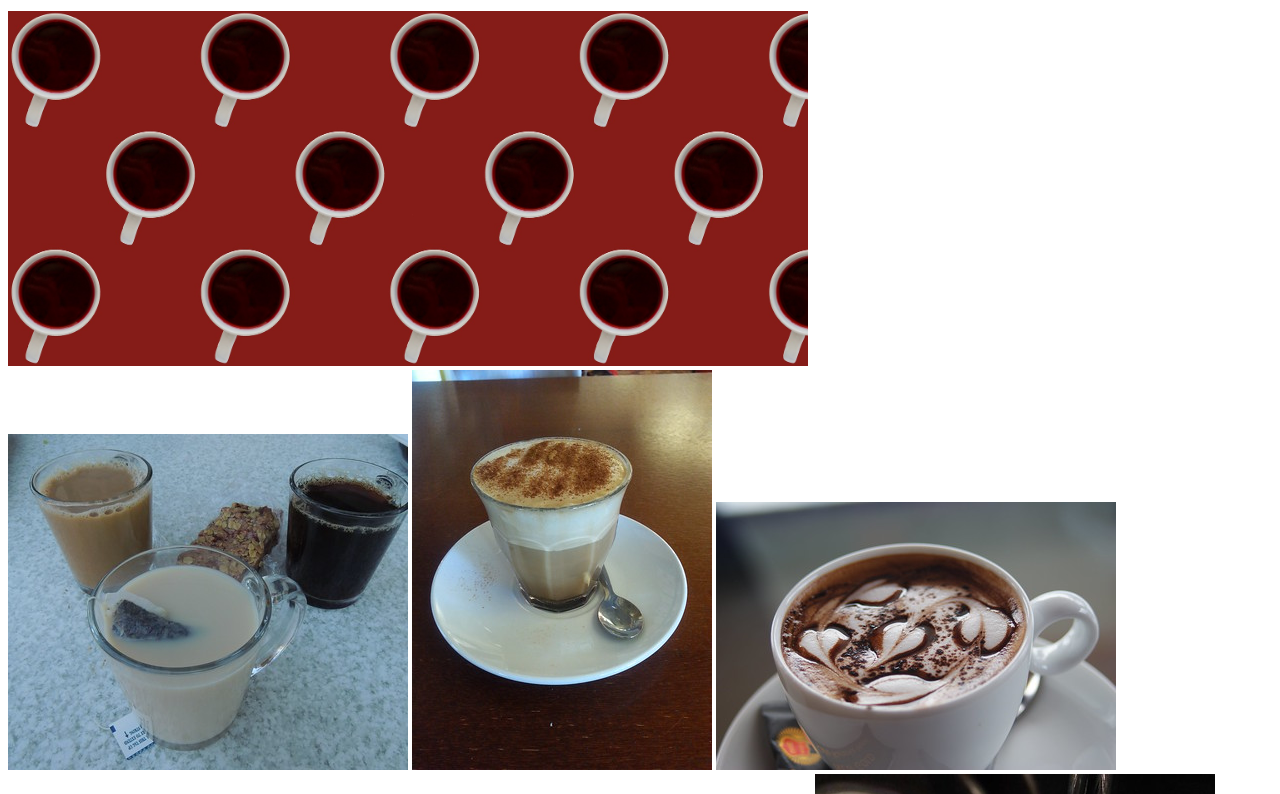
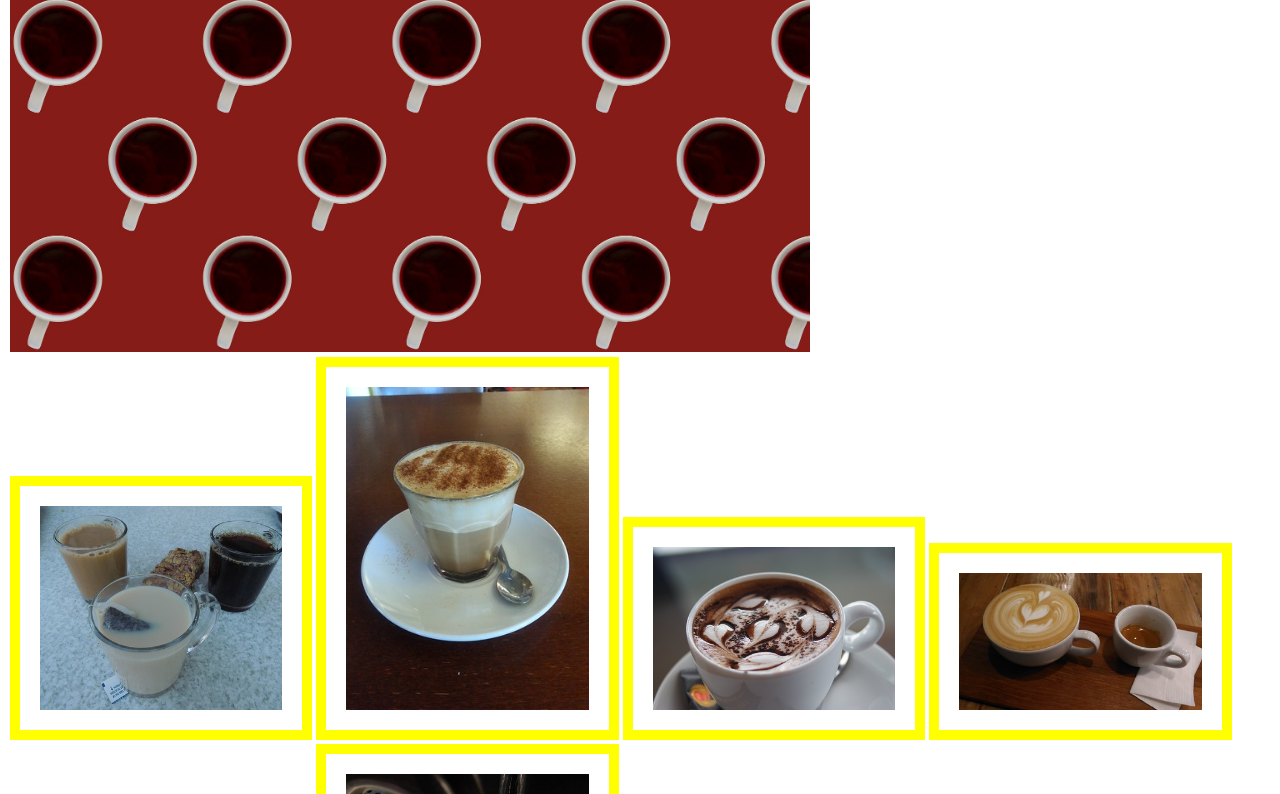
Before and after one commit to rachit909/week3, a plain HTML site: page jackie.html in a window 1280 px wide. Shown: the part 139-933 px from the top of the page. Drawn offline with Linux system fonts and the light colour scheme.

Commit message:
Add files via upload

```diff
--- a/jackie.html
+++ b/jackie.html
@@ -4,10 +4,10 @@
     <meta charset="UTF-8">
     <meta http-equiv="X-UA-Compatible" content="IE=edge">
     <meta name="viewport" content="width=device-width, initial-scale=1.0">
-    <!-- <link rel="stylesheet" href="css/html5reset.css"> -->
-    <!-- <link rel="stylesheet" href="css/student1.css"> -->
-    <!-- <link rel="stylesheet" href="css/student2.css"> -->
-    <!-- <link rel="stylesheet" href="css/student3.css"> -->
+    <link rel="stylesheet" href="css/html5reset.css">
+    <link rel="stylesheet" href="css/student1.css">
+    <link rel="stylesheet" href="css/student2.css">
+    <link rel="stylesheet" href="css/student3.css">
     <title>Coffee</title>
 </head>
 <body>
```
Also changed, not shown: colleen.html (+1 -1 lines), index.html (+1 -1 lines).
